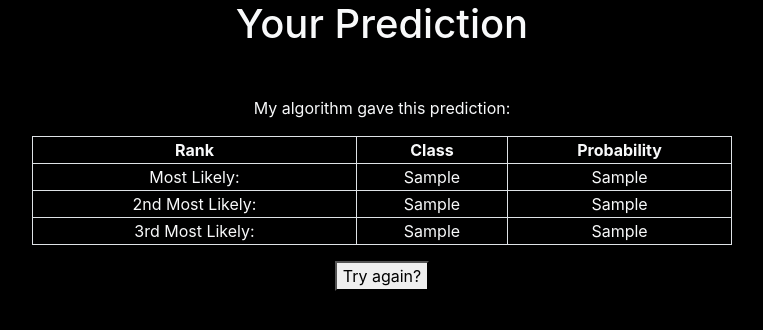
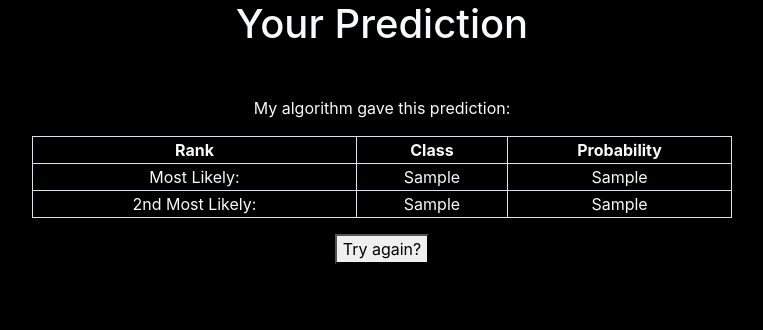
Before and after one commit to zuhairimarican/cardamageidentification, a Flask app: template templates/predict.html in a window 1280 px wide. Shown: the part 250-580 px from the top of the page, without its empty margins (258-1021 px from the left). Run offline with Flask 2, Linux system fonts and the light colour scheme; the template is opened without the code that fills it: most values are stand-ins (such as "Sample title", 1, 10 or a date in 2020); some libraries are stand-ins or nearby versions.

Commit message:
Update predict.html

```diff
--- a/templates/predict.html
+++ b/templates/predict.html
@@ -19,9 +19,6 @@ style="position:absolute; margin:auto; width:700px; height:300px; text-align:cen
   <tr>
     <td>2nd Most Likely:</td>
     <td>{{ predictions.class2 }}</td> <td>{{ predictions.prob2 }}</td> </tr> <tr>
-    <td>3rd Most Likely:</td>
-    <td>{{ predictions.class3 }}</td>
-    <td>{{ predictions.prob3 }}</td>
   </tr>
   </table> <a href="{{ url_for('main_page') }}"><button class="button mt-3">Try again?</button></a>
 </div>
```
